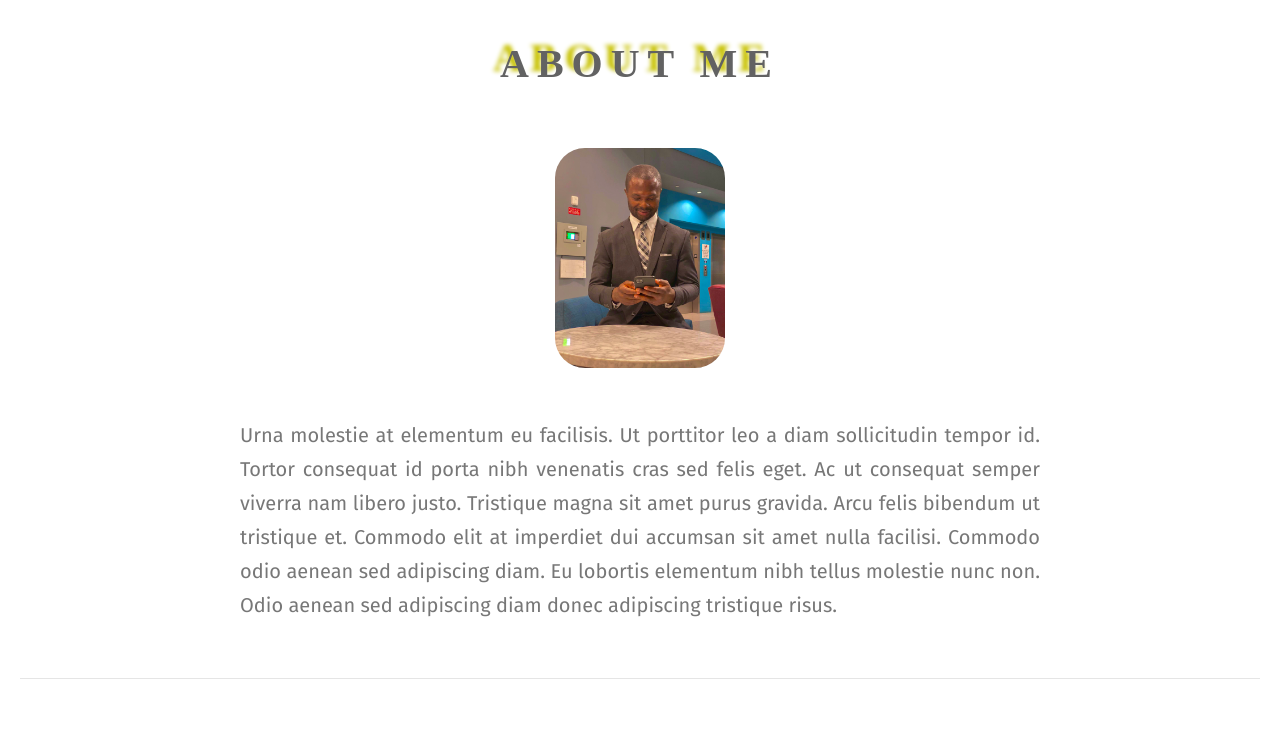
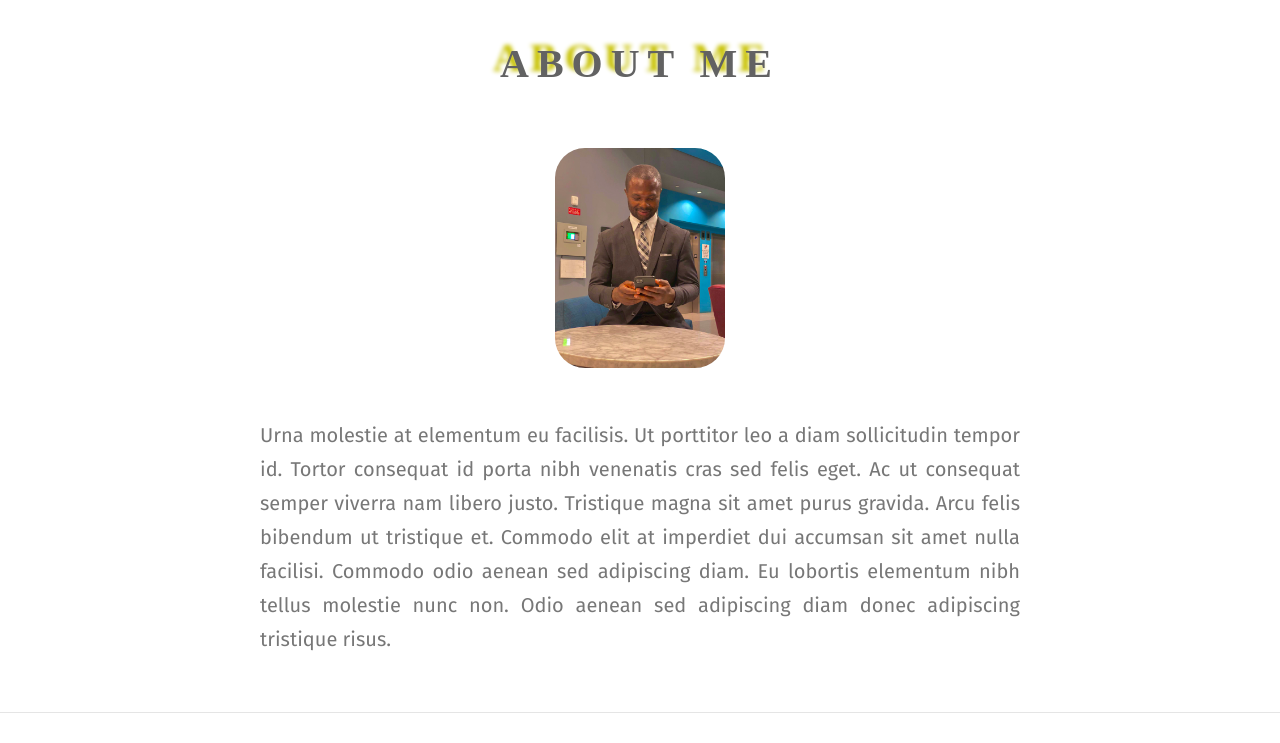
Before and after one commit to YakubuAmidu/portfolio3, a React (Create React App) app: page /portfolio in a window 1280 px wide. Shown: the top 743 px of the page. Built offline with nearby package versions, Linux system fonts and the light colour scheme.

Commit message:
Initial commit

```diff
--- a/src/components/App.css
+++ b/src/components/App.css
@@ -155,8 +155,6 @@ body {
 .app-portfolio {
   text-align: center;
   padding-top: 40px;
-  padding-left: 20px;
-  padding-right: 20px;
 }
 
 .heading-about {
@@ -189,6 +187,8 @@ body {
   text-align: justify;
   max-width: 800px;
   margin: 0 auto;
+  padding-left: 20px;
+  padding-right: 20px;
   padding-bottom: 40px;
 }
 
```
